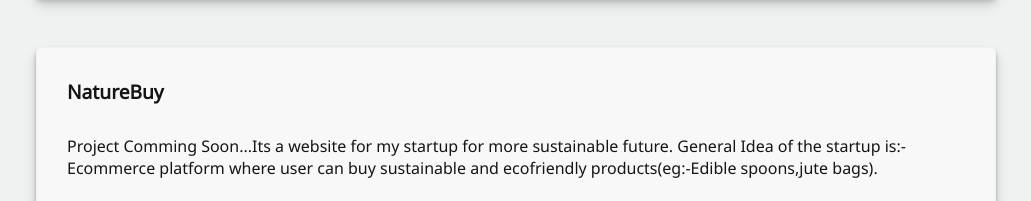
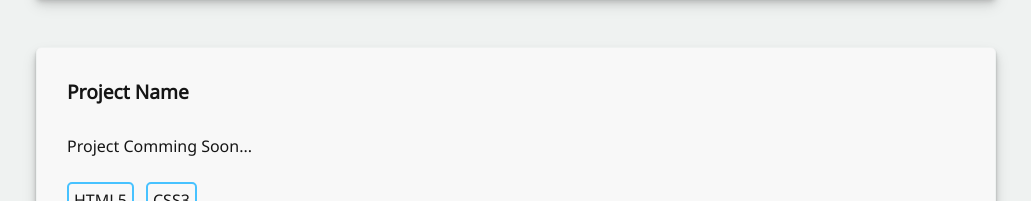
Before and after one commit to SanchayRohad/Personal-Portfolio, a plain HTML site: page index.html in a window 1280 px wide. Shown: the part 1839-2040 px from the top of the page, without its empty margins (124-1155 px from the left). Drawn offline with Linux system fonts and the light colour scheme.

Commit message:
Update index.html

```diff
--- a/index.html
+++ b/index.html
@@ -158,11 +158,9 @@
                     </div>
                 </div>
                 <div class="project-card">
-                    <h3 class="project-title">NatureBuy</h3>
+                    <h3 class="project-title">Project Name</h3>
                     <p class="project-description">
-                        Project Comming Soon...Its a website for my startup for more sustainable future.
-                        General Idea of the startup is:- Ecommerce platform where user can buy sustainable and
-                        ecofriendly products(eg:-Edible spoons,jute bags).
+                        Project Comming Soon...
                     <div class="project-skills">
                         <span class="project-skill">HTML5</span>
                         <span class="project-skill">CSS3</span>
```
